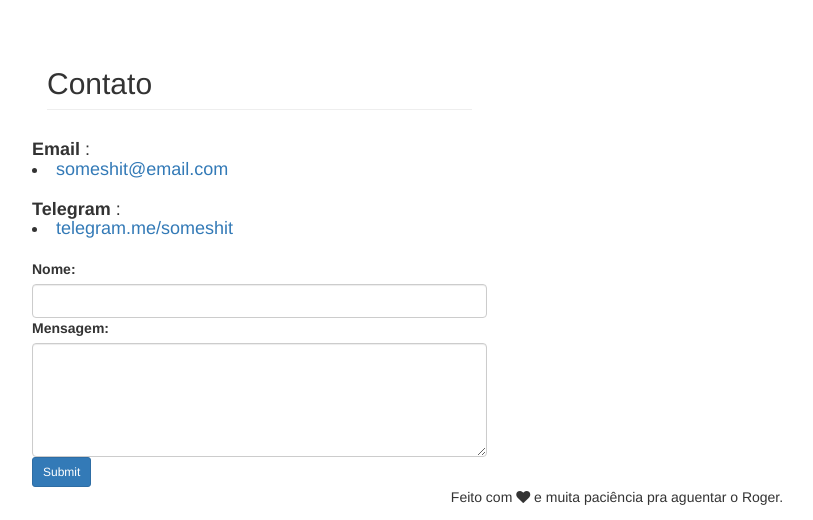
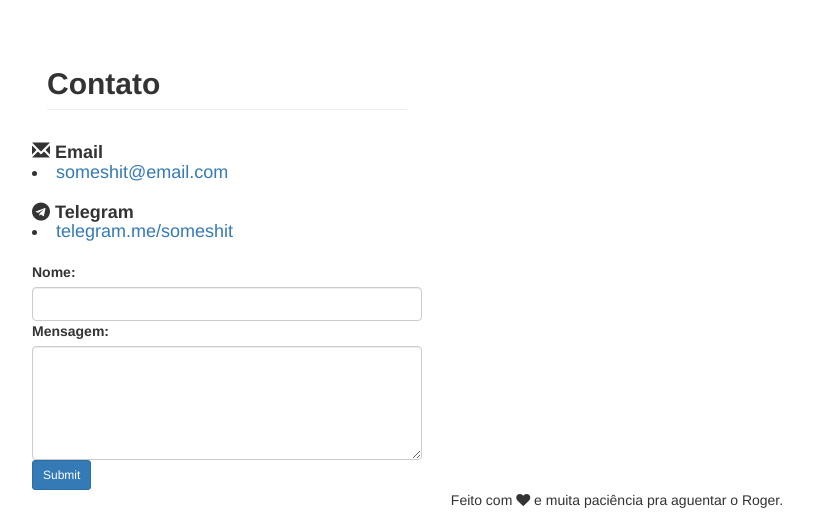
Before and after one commit to jessicamorim42/asimpleblog, a Django app: page /contato/ in a window 1280 px wide. Shown: the part 345-865 px from the top of the page, without its empty margins (23-836 px from the left). Run offline with Django 3.2, Linux system fonts and the light colour scheme; some libraries are stand-ins or nearby versions.

Commit message:
Pagina de contato atualizada

```diff
--- a/BlogCesupa/bcesupa/mainsite/templates/html/contactpage.html
+++ b/BlogCesupa/bcesupa/mainsite/templates/html/contactpage.html
@@ -6,16 +6,16 @@
 
 {% block content %}
             <div class='row'>
-                <div class='div clss col-md-7'>
+                <div class='div clss col-md-6'>
 
-                    <h2 class="page-header">Contato</h2>
+                    <h2 class="page-header"><b>Contato</b></h2>
                         <p class="text-justify">
                         	<div class='row'>
-                            	<h4><b>Email</b> : <li><a href="#">someshit@email.com</a></li></h4>
+                            	<h4> <i class="glyphicon glyphicon-envelope" aria-hidden="true"></i> <b>Email</b>  <li><a href="#">someshit@email.com</a></li></h4>
                             </div>
 
                             <div class='row'>
-                        		<h4><b>Telegram</b> :<li><a href="#">telegram.me/someshit</a></li></h4>
+                        		<h4><i class="fa fa-telegram" aria-hidden="true"></i> <b>Telegram</b> <li><a href="#">telegram.me/someshit</a></li></h4>
                         	</div>
                         </p>
 
```
